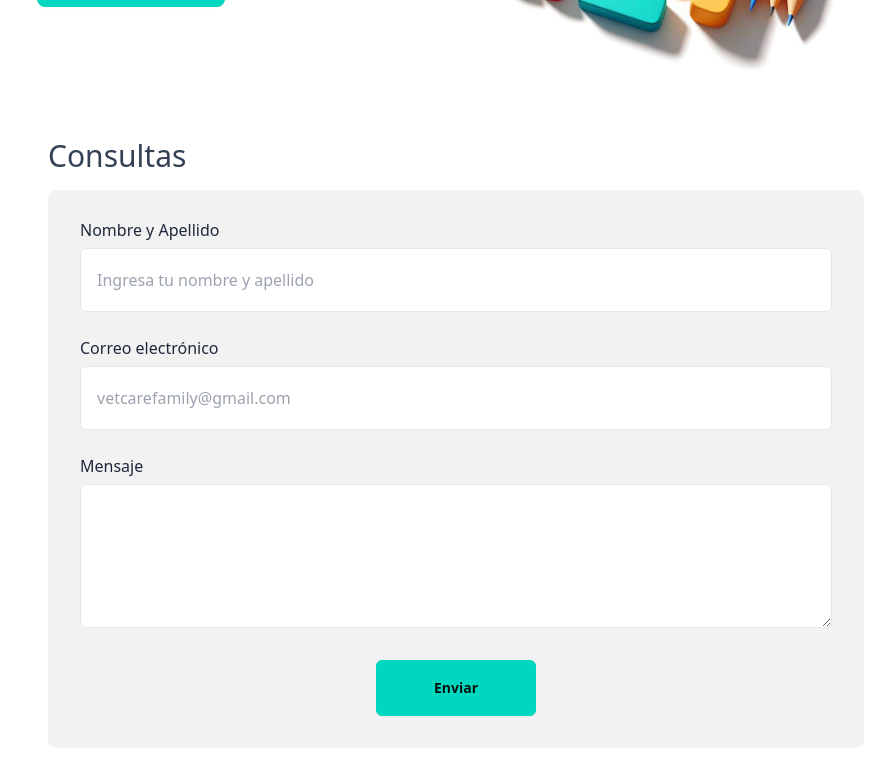
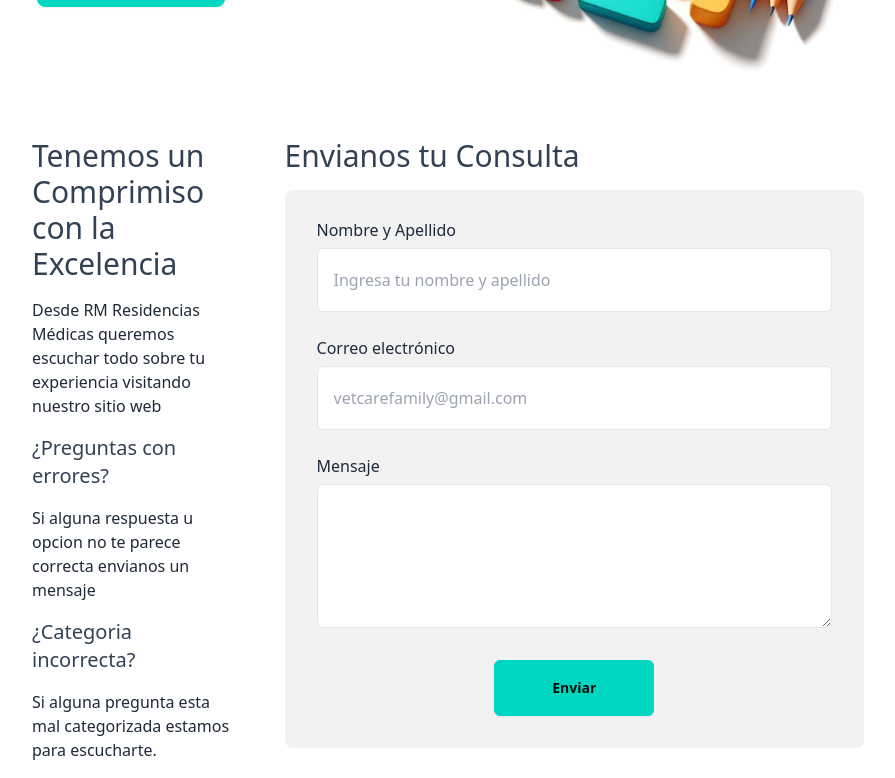
Before and after one commit to diegonicita/examenes-nextjs, a Next.js app: page /home in a window 1280 px wide. Shown: the part 480-1258 px from the top of the page, without its empty margins (184-1079 px from the left). Built offline with nearby package versions, Linux system fonts and the light colour scheme.

Commit message:
Add server actions to consultas

```diff
--- a/app/(pages)/home/components/consultas.tsx
+++ b/app/(pages)/home/components/consultas.tsx
@@ -1,11 +1,90 @@
+'use client'
+//@ts-ignore
+import { useFormState } from 'react-dom'
+import { insertAction } from '@/app/server-actions/consults/insertAction'
 import SubmitButton from './submit'
+import { useEffect, useState, useRef } from 'react'
+import { type StateType } from '@/app/models/consult.type'
+
+const initialState = {
+  fullname: '',
+  email: '',
+  consult: '',
+  message: '',
+  clickNumber: 10,
+} as StateType
 
 export default function Consultas() {
+  const [state, formAction] = useFormState(insertAction, initialState)
+  const [counter, setCounter] = useState(0)
+  const [message, setMessage] = useState('')
+  const [fullname, setFullname] = useState('')
+  const [consult, setConsult] = useState('')
+  const [disableForm, setDisableForm] = useState(false)
+  const fullnameRef = useRef<HTMLInputElement>(null)
+  const emailRef = useRef<HTMLInputElement>(null)
+  const consultRef = useRef<HTMLTextAreaElement>(null)
+
+  useEffect(() => {
+    setCounter(state.clickNumber)
+    setMessage(state.message)
+    setFullname(state.fullname)
+    setConsult(state.consult)
+  }, [state.clickNumber])
+
+  useEffect(() => {
+    setDisableForm(true)
+    let timer = setTimeout(() => {
+      if (message === 'Nueva consulta creada exitosamente!') {
+        if (fullnameRef && fullnameRef.current) fullnameRef.current.value = ''
+        if (emailRef && emailRef.current) emailRef.current.value = ''
+        if (consultRef && consultRef.current) consultRef.current.value = ''
+        setMessage('')
+        setFullname('')
+      }
+      setMessage('')
+      setDisableForm(false)
+    }, 1000)
+    return () => {
+      clearTimeout(timer)
+    }
+  }, [counter])
+
   return (
-    <div className="mx-auto max-w-[55rem] mb-8 px-8">
-      <form className="flex flex-col">
+    <div className="mx-auto max-w-[55rem] mb-8">
+      <div className="flex">
+        <div className="hidden sm:block sm:w-80 px-4">
           <h1 className="text-left md: text-slate-700 text-xl md:text-3xl pb-4">
-          Consultas
+            Tenemos un Comprimiso con la Excelencia
+          </h1>
+          <p>
+            Desde RM Residencias Médicas queremos escuchar todo sobre tu
+            experiencia visitando nuestro sitio web
+          </p>
+          <h2 className="text-left md: text-slate-700 text-md md:text-xl py-4">
+            ¿Preguntas con errores?
+          </h2>
+          <p>
+            Si alguna respuesta u opcion no te parece correcta envianos un
+            mensaje
+          </p>
+          <h2 className="text-left md: text-slate-700 text-md md:text-xl py-4">
+            ¿Categoria incorrecta?
+          </h2>
+          <p>
+            Si alguna pregunta esta mal categorizada estamos para escucharte.
+          </p>
+          <h2 className="text-left md: text-slate-700 text-md md:text-xl py-4">
+            Gracias por tu visita
+          </h2>
+        </div>
+        <form
+          action={formAction}
+          name="consultaf"
+          className="flex flex-col w-full px-8"
+        >
+          <h1 className="text-left md: text-slate-700 text-xl md:text-3xl pb-4">
+            Envianos tu Consulta
           </h1>
           <div className="p-8 flex flex-col bg-base-200 rounded-lg">
             <label
@@ -19,8 +98,11 @@ export default function Consultas() {
               placeholder="Ingresa tu nombre y apellido"
               className="h-16 px-4 py-4 bg-base rounded-md border border-base-300"
               name="fullname"
+              id="fullname"
+              ref={fullnameRef}
+              autoComplete="false"
+              disabled={disableForm}
             />
-          {/* <label className="text-error">{state?.fullname}</label> */}
             <label
               htmlFor=""
               className="text-slate-800 text-base font-medium
@@ -33,8 +115,11 @@ export default function Consultas() {
               placeholder="vetcarefamily@gmail.com"
               className="h-16 px-4 py-4 bg-base rounded-md border border-base-300"
               name="email"
+              id="email"
+              ref={emailRef}
+              autoComplete="false"
+              disabled={disableForm}
             />
-          {/* <label className="text-error">{state?.email}</label> */}
             <label
               htmlFor=""
               className="text-slate-800 text-base font-medium
@@ -44,14 +129,23 @@ export default function Consultas() {
             </label>
             <textarea
               className="h-36 px-4 py-4 bg-base rounded-md border border-base-300"
-            name="message"
+              name="consult"
+              id="consult"
+              ref={consultRef}
+              autoComplete="false"
+              disabled={disableForm}
             />
-          {/* <label className="text-error">{state?.message}</label> */}
+            <div className="relative text-center">
               <div className="mx-auto px-4 pt-8">
-            <SubmitButton text="Enviar" />
+                <SubmitButton text="Enviar" textOnClick="...Espere..." />
+              </div>
+              <div className="absolute text-error font-bold text-center top-0 left-0.5 right-0.5">
+                {message}
+              </div>
             </div>
           </div>
         </form>
       </div>
+    </div>
   )
 }
--- a/app/(pages)/home/components/submit.tsx
+++ b/app/(pages)/home/components/submit.tsx
@@ -1,10 +1,23 @@
-export default function SubmitButtom({ text }: { text: string }) {
+'use client'
+//@ts-ignore
+import { useFormStatus } from 'react-dom'
+
+export default function SubmitButtom({
+  text,
+  textOnClick,
+}: {
+  text: string
+  textOnClick: string
+}) {
+  const { pending } = useFormStatus()
+
   return (
     <button
       type="submit"
       className="w-40 h-14 bg-accent rounded-md btn btn-accent text-accent-content text-center"
+      disabled={pending}
     >
-      {text}
+      {!pending ? text : textOnClick}
     </button>
   )
 }
--- a/app/(pages)/home/page.tsx
+++ b/app/(pages)/home/page.tsx
@@ -1,7 +1,7 @@
 import React from 'react'
 import Hero from '@/app/(pages)/home/components/hero'
+import Review from '@/app/(pages)/home/components/reviews'
 import Consultas from '@/app/(pages)/home/components/consultas'
-import Review from '@/app/(pages)/home/components/reviews'
 
 const Home = () => {
   return (
--- /dev/null
+++ b/app/server-actions/consults/insertAction.ts
@@ -0,0 +1,48 @@
+'use server'
+
+import { revalidatePath } from 'next/cache'
+import executeQuery from '../helpers/mysqldb'
+import { StateType } from '@/app/models/consult.type'
+import { RowDataPacket } from 'mysql2'
+
+export const insertAction = async (
+  prevState: StateType,
+  formData: FormData,
+) => {
+  const fullname = formData.get('fullname')
+  const email = formData.get('email')
+  const consult = formData.get('consult')
+
+  if (fullname !== '' && email !== '' && consult !== '') {
+    const result = (await executeQuery(
+      'insert into consultas values (NULL, ?, ?, ?)',
+      [fullname, email, consult],
+    )) as RowDataPacket
+
+    if (result && result?.affectedRows) {
+      revalidatePath('/')
+      return {
+        email,
+        fullname,
+        clickNumber: prevState.clickNumber + 1,
+        message: 'Nueva consulta creada exitosamente!',
+      }
+    } else {
+      revalidatePath('/')
+      return {
+        email,
+        fullname,
+        clickNumber: prevState.clickNumber + 1,
+        message: 'Houston, tenemos un problema...',
+      }
+    }
+  } else {
+    revalidatePath('/')
+    return {
+      email,
+      fullname,
+      clickNumber: prevState.clickNumber + 1,
+      message: 'Los campos no pueden estar vacios!',
+    }
+  }
+}
--- a/tsconfig.json
+++ b/tsconfig.json
@@ -19,6 +19,6 @@
     "incremental": true,
     "plugins": [{ "name": "next" }]
   },
-  "include": ["next-env.d.ts", "**/*.ts", "**/*.tsx", ".next/types/**/*.ts", "server-actions/helpers/mysqldb.js", "app/(pages)/products-server/page.jsx", "server-actions/products/insertProductAction.js", "server-actions/products/createProduct.js", "server-actions/products/displayProducts.js"],
+  "include": ["next-env.d.ts", "**/*.ts", "**/*.tsx", ".next/types/**/*.ts", "server-actions/helpers/mysqldb.js", "app/(pages)/products-server/page.jsx", "server-actions/products/insertProductAction.js", "server-actions/products/createProduct.js", "server-actions/products/displayProducts.js", "app/(pages)/home/components/consultas.tsx", "app/(pages)/home/components/submit.tsx"],
   "exclude": ["node_modules"]
 }
```
Also changed, not shown: app/models/consult.type.ts (added, +7 -0 lines). Lines whose indentation alone changed are shown as unchanged.
